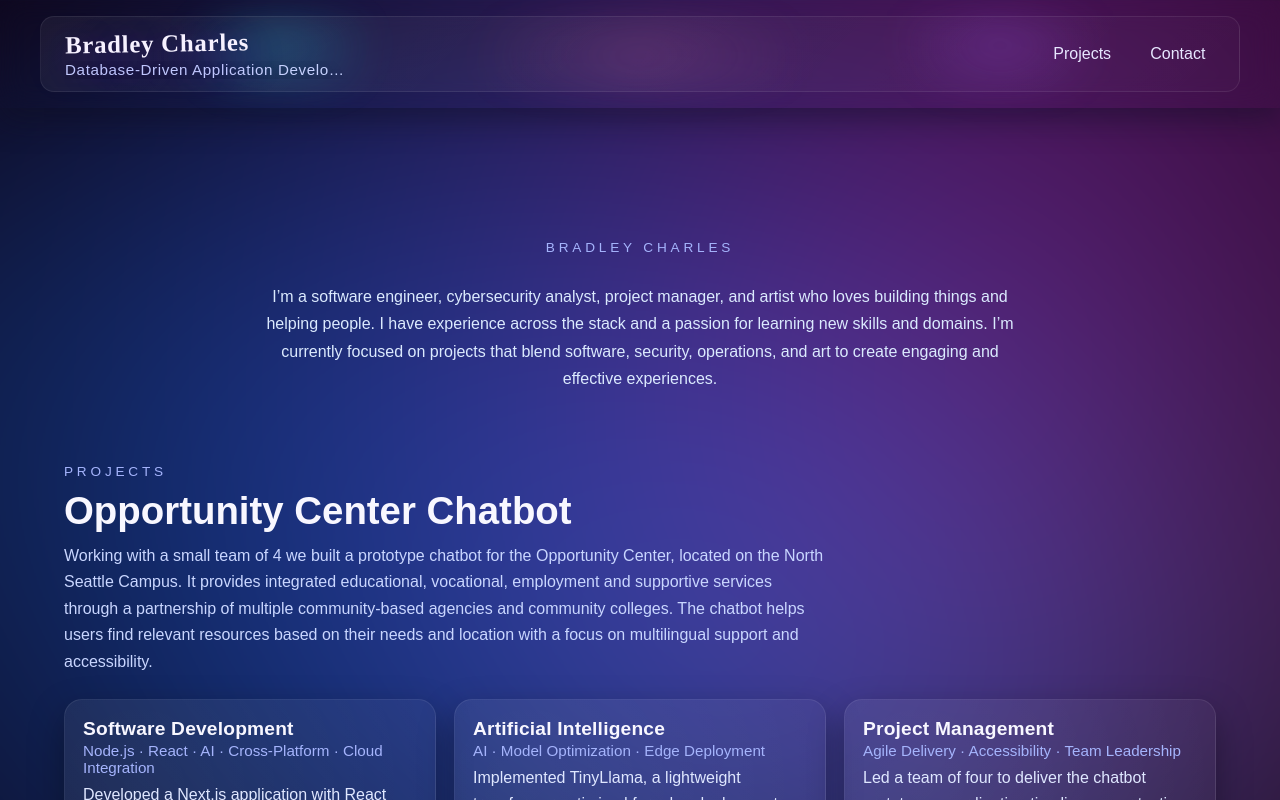
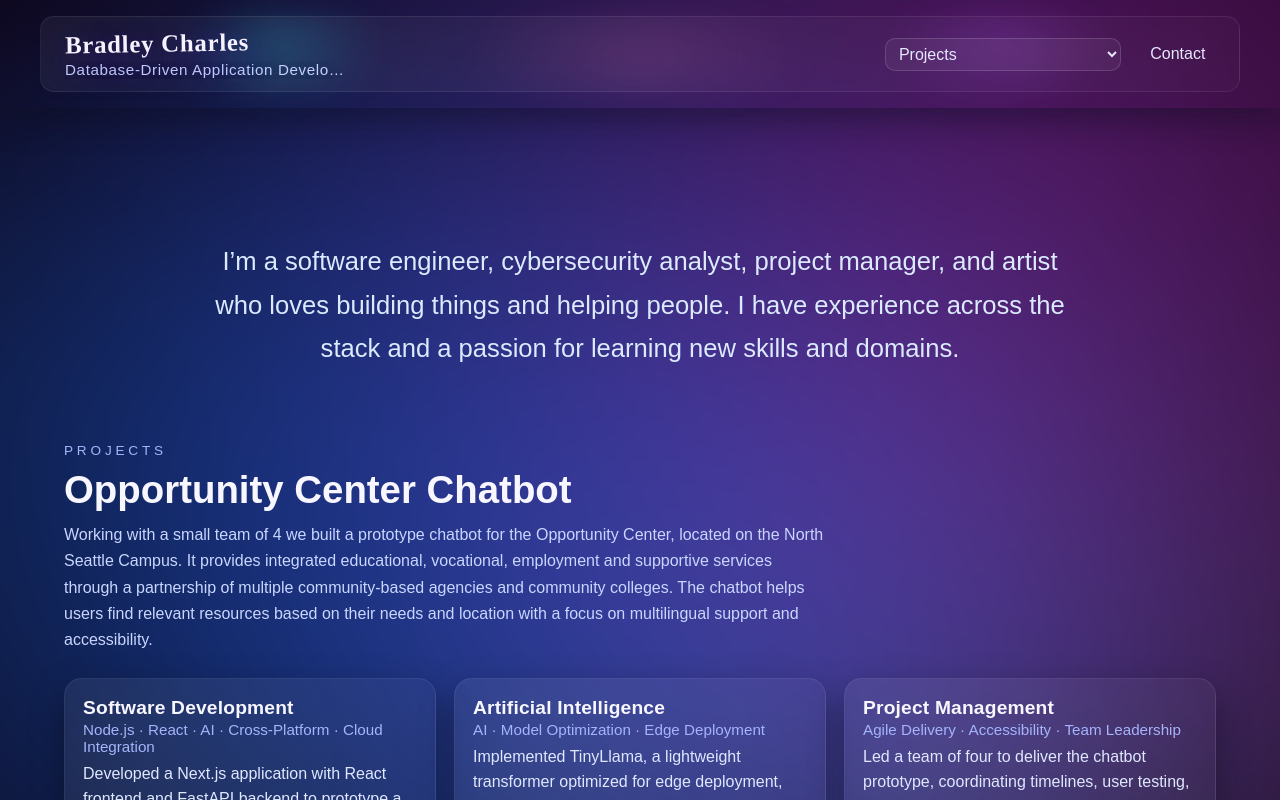
Before and after one commit to BradleyCharles/ProjectBradley, a Next.js app: page / in a window 1280 px wide. Shown: the top 800 px of the page. Built offline with nearby package versions, Linux system fonts and the light colour scheme.

Commit message:
Add Back-to-Top button and enhance Navbar with project selection; improve styles and transitions

```diff
--- /dev/null
+++ b/src/Components/BackToTop.tsx
@@ -0,0 +1,31 @@
+"use client";
+
+import { useEffect, useState } from "react";
+import Link from "next/link";
+import "../styles/back-to-top.css";
+
+const BackToTop = () => {
+  const [isVisible, setIsVisible] = useState(false);
+
+  useEffect(() => {
+    const onScroll = () => {
+      setIsVisible(window.scrollY > 100);
+    };
+
+    onScroll();
+    window.addEventListener("scroll", onScroll, { passive: true });
+    return () => window.removeEventListener("scroll", onScroll);
+  }, []);
+
+  if (!isVisible) {
+    return null;
+  }
+
+  return (
+    <Link href="#top" className="back-to-top" aria-label="Back to top">
+      Back to top
+    </Link>
+  );
+};
+
+export default BackToTop;
--- a/src/Components/Navbar.tsx
+++ b/src/Components/Navbar.tsx
@@ -3,12 +3,6 @@
 import React, { useEffect, useMemo, useState } from "react";
 import Link from "next/link";
 import "../styles/navbar.css"; // Import your custom CSS file
-
-const Navbar: React.FC = () => {
-  const navLinks = [
-    { label: "Projects", href: "#projects" },
-    { label: "Contact", href: "#contact" },
-  ];
 
 const titles = [
   "Software Engineer",
@@ -52,6 +46,16 @@ const Navbar: React.FC = () => {
   "Digital Fabrication Hobbyist",
 ];
 
+const Navbar: React.FC = () => {
+  const navLinks = [{ label: "Contact", href: "#contact" }];
+  const projectOptions = [
+    { label: "Opportunity Center Chatbot", value: "projects" },
+    { label: "Security Access Control", value: "security-access" },
+    { label: "Pegasus", value: "pegasus" },
+    { label: "Belinda's Closet", value: "belindas-closet" },
+    { label: "NSC Events", value: "nsc-events" },
+  ];
+
   const shuffledTitles = useMemo(
     () => [...titles].sort(() => Math.random() - 0.5),
     [],
@@ -66,6 +70,21 @@ const Navbar: React.FC = () => {
     return () => clearInterval(id);
   }, [shuffledTitles.length]);
 
+  const handleProjectChange = (event: React.ChangeEvent<HTMLSelectElement>) => {
+    const sectionId = event.target.value;
+    if (!sectionId) {
+      return;
+    }
+
+    const section = document.getElementById(sectionId);
+    if (!section) {
+      return;
+    }
+
+    section.scrollIntoView({ behavior: "smooth", block: "start" });
+    window.history.replaceState(null, "", `#${sectionId}`);
+  };
+
   return (
     <nav className="navbar" aria-label="Primary">
       <div className="navbar-container">
@@ -76,6 +95,27 @@ const Navbar: React.FC = () => {
           </div>
         </div>
         <ul className="navbar-links">
+          <li>
+            <label htmlFor="projects-nav" className="sr-only">
+              Jump to a project section
+            </label>
+            <select
+              id="projects-nav"
+              defaultValue=""
+              onChange={handleProjectChange}
+              className="navbar-select"
+              aria-label="Projects"
+            >
+              <option value="" disabled>
+                Projects
+              </option>
+              {projectOptions.map((project) => (
+                <option key={project.value} value={project.value}>
+                  {project.label}
+                </option>
+              ))}
+            </select>
+          </li>
           {navLinks.map((link) => (
             <li key={link.label}>
               <Link href={link.href}>{link.label}</Link>
--- a/src/app/layout.tsx
+++ b/src/app/layout.tsx
@@ -4,6 +4,7 @@ import { Geist, Geist_Mono } from "next/font/google";
 import "../styles/globals.css";
 import Footer from "@/Components/Footer";
 import Navbar from "@/Components/Navbar";
+import BackToTop from "@/Components/BackToTop";
 
 const geistSans = Geist({
   variable: "--font-geist-sans",
@@ -31,6 +32,7 @@ export default function RootLayout({
       <div className="root-layout">
         <Navbar />
         <main>{children}</main>
+        <BackToTop />
         <Footer />
       </div>
       </body>
--- a/src/app/page.module.css
+++ b/src/app/page.module.css
@@ -38,7 +38,8 @@
 }
 
 .subtitle {
-  max-width: 760px;
+  font-size: clamp(1.6rem, 4vw, 1.6rem);
+  max-width: 850px;
   margin: 0 auto;
   color: #dbeafe;
   line-height: 1.7;
@@ -61,9 +62,7 @@
   border-radius: 12px;
   font-weight: 700;
   text-decoration: none;
-  transition:
-    transform 160ms ease,
-    box-shadow 200ms ease,
+  transition: transform 160ms ease, box-shadow 200ms ease,
     background-color 160ms ease;
 }
 
@@ -180,9 +179,7 @@
   color: #c4d4ff;
   text-decoration: none;
   padding: 6px 0;
-  transition:
-    color 160ms ease,
-    transform 160ms ease;
+  transition: color 160ms ease, transform 160ms ease;
 }
 
 .cardLink:hover,
--- a/src/app/page.tsx
+++ b/src/app/page.tsx
@@ -77,16 +77,10 @@ export default function Home() {
   return (
     <main className={styles.page}>
       <section className={`${styles.section} ${styles.hero}`} id="top">
-        <p className={styles.kicker}>Bradley Charles</p>
-        {/*  <h1 className={styles.title}>
-          Building helpful systems, tools, and stories
-        </h1> */}
         <p className={styles.subtitle}>
           I’m a software engineer, cybersecurity analyst, project manager, and
           artist who loves building things and helping people. I have experience
           across the stack and a passion for learning new skills and domains.
-          I’m currently focused on projects that blend software, security,
-          operations, and art to create engaging and effective experiences.
         </p>
       </section>
 
--- /dev/null
+++ b/src/styles/back-to-top.css
@@ -0,0 +1,38 @@
+.back-to-top {
+  position: fixed;
+  right: 18px;
+  bottom: 18px;
+  display: inline-flex;
+  align-items: center;
+  justify-content: center;
+  padding: 12px 14px;
+  border-radius: 999px;
+  background: linear-gradient(135deg, #22d3ee, #6d28d9);
+  color: #f8f7ff;
+  text-decoration: none;
+  font-weight: 700;
+  box-shadow: 0 16px 32px rgba(0, 0, 0, 0.4);
+  transition:
+    transform 160ms ease,
+    box-shadow 160ms ease;
+  z-index: 45;
+}
+
+.back-to-top:hover,
+.back-to-top:focus-visible {
+  transform: translateY(-2px);
+  box-shadow: 0 18px 38px rgba(0, 0, 0, 0.45);
+}
+
+@media (max-width: 767px) {
+  .back-to-top {
+    right: 12px;
+    bottom: 12px;
+  }
+}
+
+@media (prefers-reduced-motion: reduce) {
+  .back-to-top {
+    transition: none;
+  }
+}
--- a/src/styles/globals.css
+++ b/src/styles/globals.css
@@ -7,6 +7,16 @@ html,
 body {
   max-width: 100vw;
   overflow-x: hidden;
+}
+
+html {
+  scroll-behavior: smooth;
+}
+
+@media (prefers-reduced-motion: reduce) {
+  html {
+    scroll-behavior: auto;
+  }
 }
 
 body {
--- a/src/styles/navbar.css
+++ b/src/styles/navbar.css
@@ -222,35 +222,36 @@
   box-shadow: 0 10px 28px rgba(124, 58, 237, 0.35);
 }
 
+.navbar-select {
+  color: #e7e7ff;
+  background-color: rgba(255, 255, 255, 0.05);
+  border: 1px solid rgba(255, 255, 255, 0.14);
+  border-radius: 10px;
+  padding: 0.38rem 0.55rem;
+  font: inherit;
+  cursor: pointer;
+  transition:
+    border-color 180ms ease,
+    box-shadow 180ms ease,
+    transform 180ms ease;
+}
+
+.navbar-select:hover,
+.navbar-select:focus-visible {
+  border-color: rgba(196, 181, 253, 0.7);
+  box-shadow: 0 10px 28px rgba(124, 58, 237, 0.35);
+  transform: translateY(-1px);
+  outline: none;
+}
+
+.navbar-select option {
+  color: #e7e7ff;
+  background: #121229;
+}
+
 .navbar-button {
   color: white;
   display: none;
-}
-
-.back-to-top {
-  position: fixed;
-  right: 18px;
-  bottom: 18px;
-  display: inline-flex;
-  align-items: center;
-  justify-content: center;
-  padding: 12px 14px;
-  border-radius: 999px;
-  background: linear-gradient(135deg, #22d3ee, #6d28d9);
-  color: #f8f7ff;
-  text-decoration: none;
-  font-weight: 700;
-  box-shadow: 0 16px 32px rgba(0, 0, 0, 0.4);
-  transition:
-    transform 160ms ease,
-    box-shadow 160ms ease;
-  z-index: 45;
-}
-
-.back-to-top:hover,
-.back-to-top:focus-visible {
-  transform: translateY(-2px);
-  box-shadow: 0 18px 38px rgba(0, 0, 0, 0.45);
 }
 
 @media (min-width: 768px) {
@@ -271,11 +272,6 @@
   .navbar-links {
     display: none;
   }
-
-  .back-to-top {
-    right: 12px;
-    bottom: 12px;
-  }
 }
 
 @media (prefers-reduced-motion: reduce) {
@@ -283,8 +279,7 @@
     transition: none;
   }
 
-  .floating-nav-link,
-  .back-to-top {
+  .floating-nav-link {
     transition: none;
   }
 }
@@ -301,3 +296,15 @@
     padding 220ms ease,
     margin 220ms ease;
 }
+
+.sr-only {
+  position: absolute;
+  width: 1px;
+  height: 1px;
+  padding: 0;
+  margin: -1px;
+  overflow: hidden;
+  clip: rect(0, 0, 0, 0);
+  white-space: nowrap;
+  border: 0;
+}
```
Lines whose indentation alone changed are shown as unchanged.
